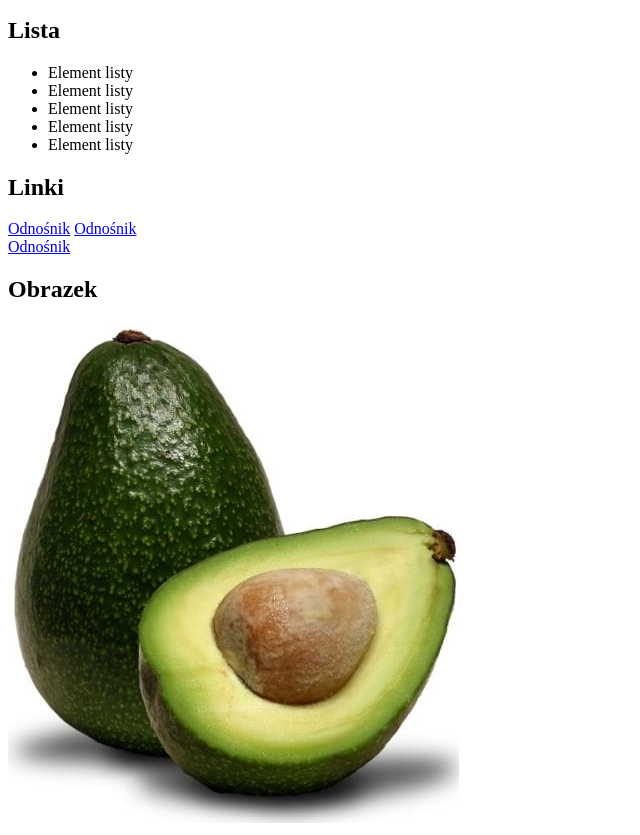
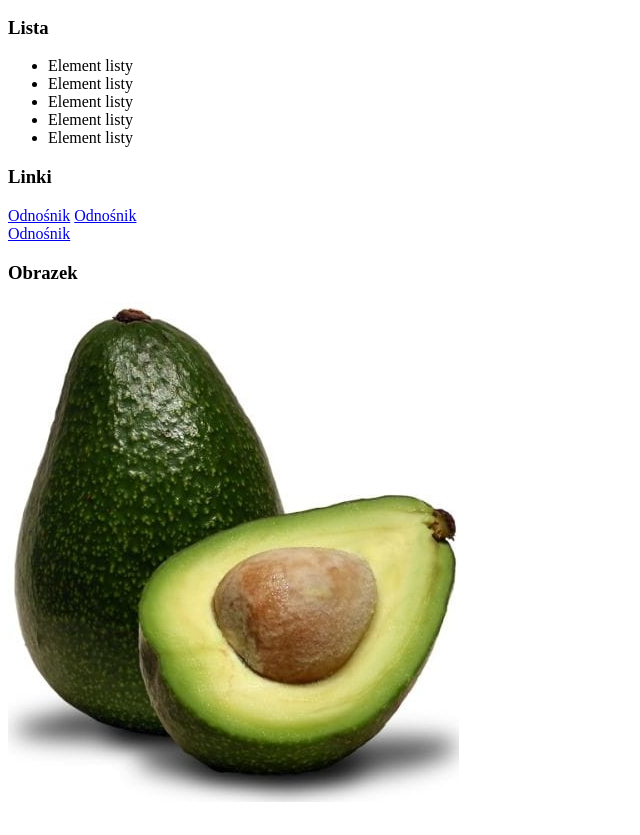
Before and after one commit to tsuchanowski/zadanie37360, a plain HTML site: page index.html in a window 1280 px wide. Shown: the part 97-932 px from the top of the page, without its empty margins (0-640 px from the left). After the commit the page ends 911 px from the top, so only its background shows below. Drawn offline with Linux system fonts and the light colour scheme.

Commit message:
Drobne niedociagniecia usuniete

```diff
--- a/index.html
+++ b/index.html
@@ -12,9 +12,9 @@
     <section id="html5">
         <header>
             <h1>Ćwiczenia</h1>
-            <h1>HTML5</h1>
+            <h2>HTML5</h2>
         </header>
-        <h2>Lista</h2>
+        <h3>Lista</h3>
         <ul class="menu-list">
             <li>Element listy</li>
             <li>Element listy</li>
@@ -22,13 +22,13 @@
             <li>Element listy</li>
             <li>Element listy</li>
         </ul>
-        <h2>Linki</h2>
+        <h3>Linki</h3>
         <div><a href="#contact">Odnośnik</a> <a href="#contact">Odnośnik</a></div>
         <div><a href="#contact">Odnośnik</a></div>
     </section>
 
     <section id="obrazek">
-        <h2>Obrazek</h2>
+        <h3>Obrazek</h3>
         <img src="awokado.jpg" alt="Awokado">
     </section>
 </body>
```
